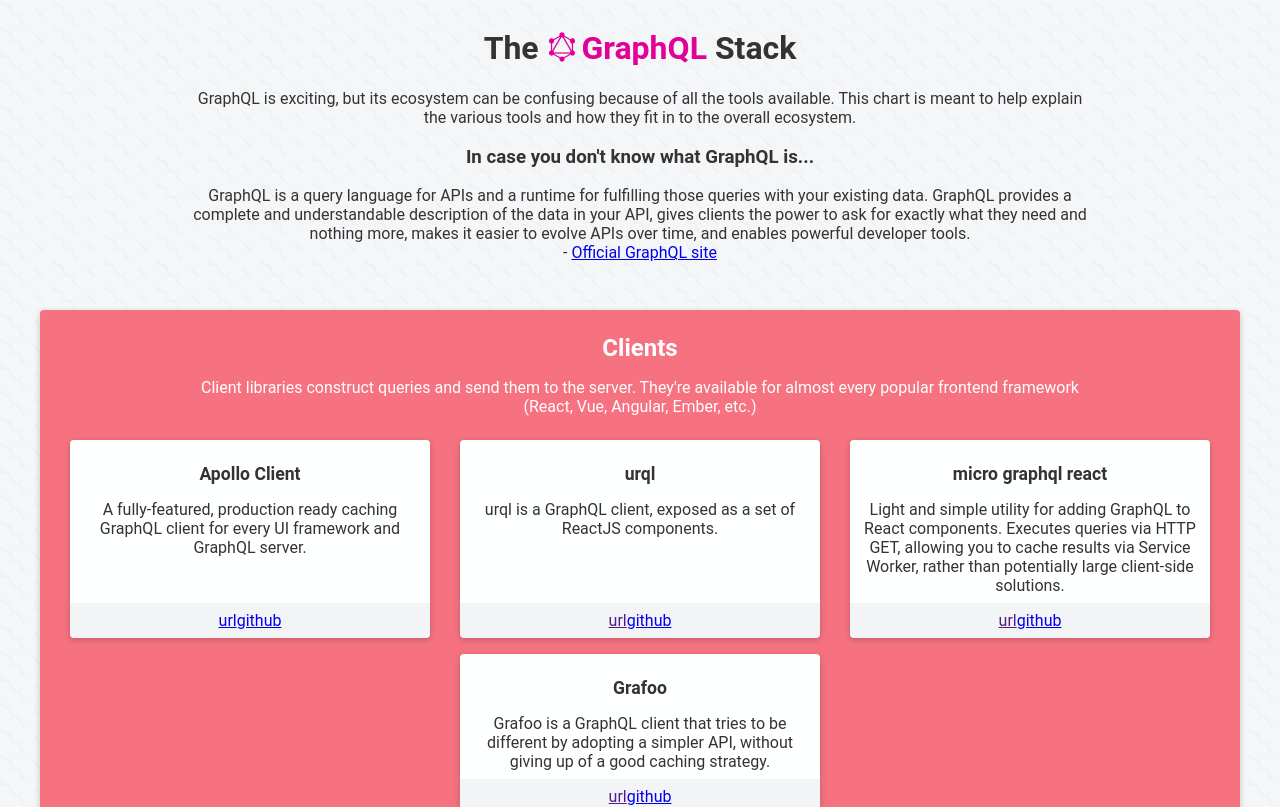
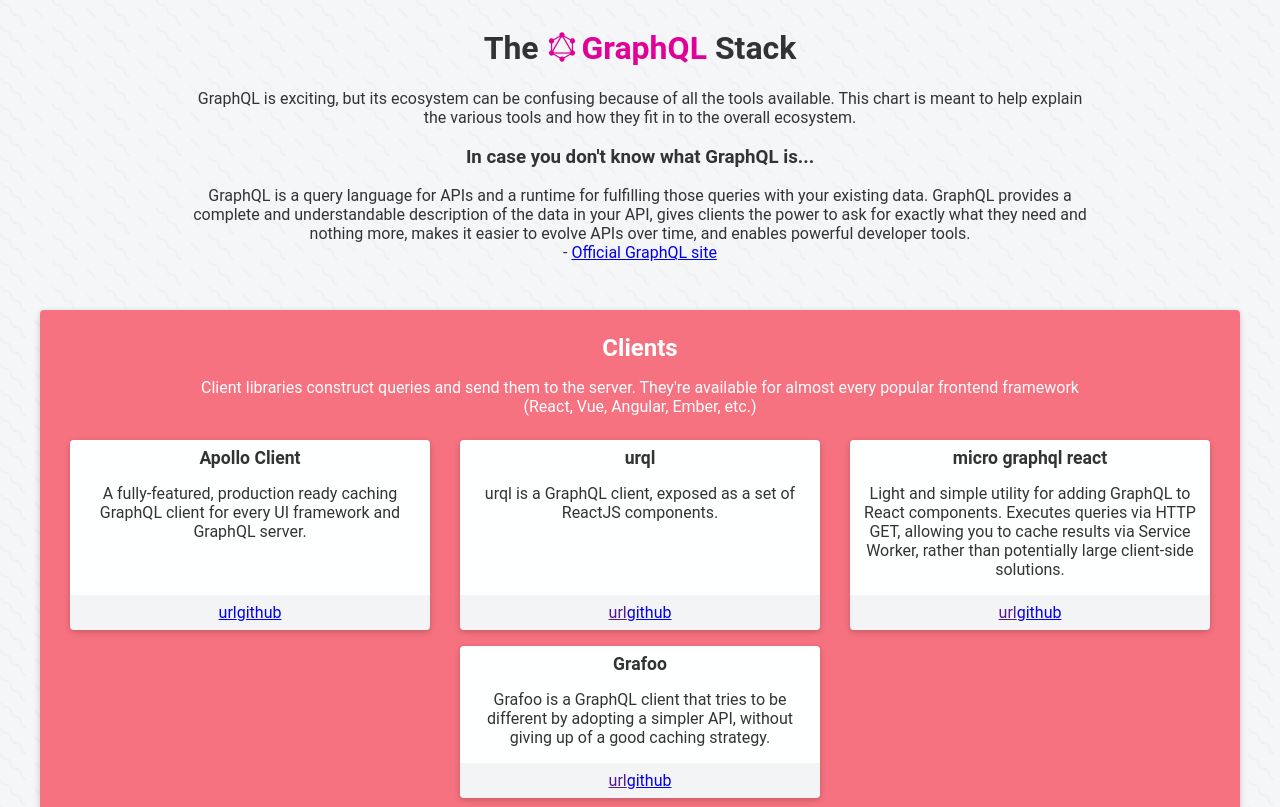
Before and after one commit to steven-mercatante/graphql-stack, a React (Create React App) app: page / in a window 1280 px wide. Shown: the top 807 px of the page. Built offline with nearby package versions, Linux system fonts and the light colour scheme.

Commit message:
Text spacing

```diff
--- a/src/App.css
+++ b/src/App.css
@@ -99,9 +99,11 @@
   background-color: #feffff;
   height: 100%;
   padding: 0.5rem;
+  padding-bottom: 1rem;
 }
 
 .tool .name {
+  margin-top: 0;
   font-weight: bold;
   font-size: 1.1rem;
 }
```
